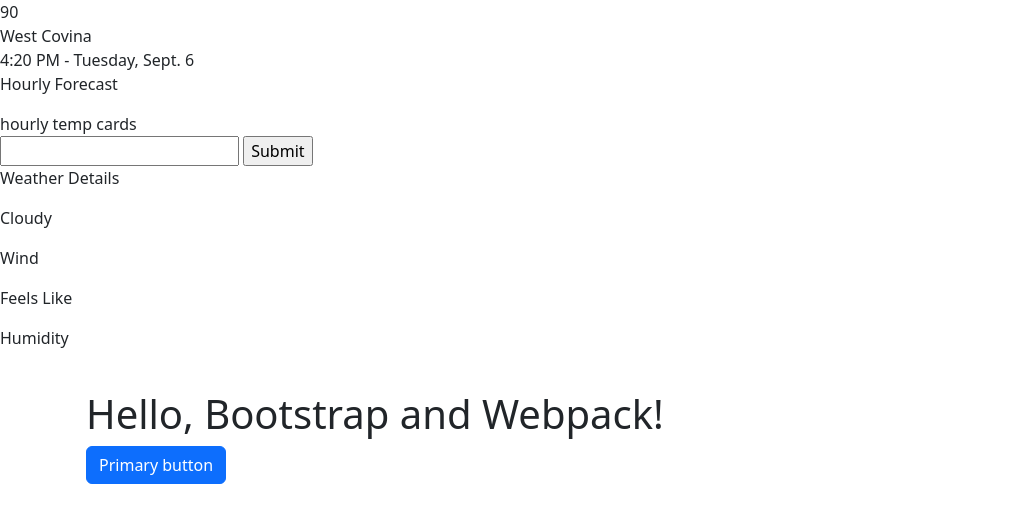
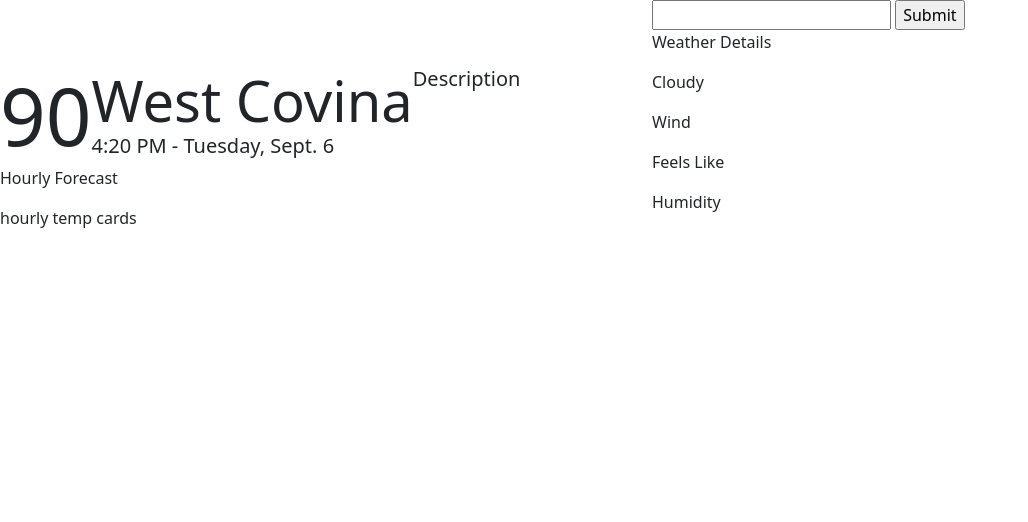
Before and after one commit to c-yip/weather-app, a plain HTML site: page index.html in a window 1280 px wide. Shown: the whole page, without its empty margins (0-1028 px from the left). Drawn offline with Linux system fonts and the light colour scheme; no server answers.

Commit message:
Add layout to main content section.

```diff
--- a/index.html
+++ b/index.html
@@ -8,12 +8,24 @@
   <link rel="stylesheet" href="style.css">
 </head>
 <body>
-  <div class="current-temp">90</div>
-  <div class="location">West Covina</div>
-  <div class="time-date">4:20 PM - Tuesday, Sept. 6</div>
+  <div class="container-flex">
+    <div class="row">
+      <div class="col d-flex flex-column justify-content-end">
+        <div class="main-display d-flex">
+          <div class="current-temp display-1">90</div>
+          <div class="location-time-date">
+            <div class="location display-4">West Covina</div>
+            <div class="time-date h5">4:20 PM - Tuesday, Sept. 6</div>
+          </div>
+          <div class="description h5">Description</div>
+        </div>
+        <div class="hourly-display">
           <p>Hourly Forecast</p>
           <div class="hourly-temp">hourly temp cards</div>
+        </div>
+      </div>
 
+      <div class="col">
         <div class="location-search">
           <input type="text" name="search" id="search">
           <input type="submit" id="submit">
@@ -25,11 +37,10 @@
           <p>Feels Like</p>
           <p>Humidity</p>
         </div>
+      </div>
+    </div>
+  </div>
 
-  <div class="container py-4 px-3 mx-auto">
-    <h1>Hello, Bootstrap and Webpack!</h1>
-    <button class="btn btn-primary">Primary button</button>
-  </div>
   <script src="main.js"></script>
 </body>
 </html>
```
Also changed, not shown: main.js. Lines whose indentation alone changed are shown as unchanged.
